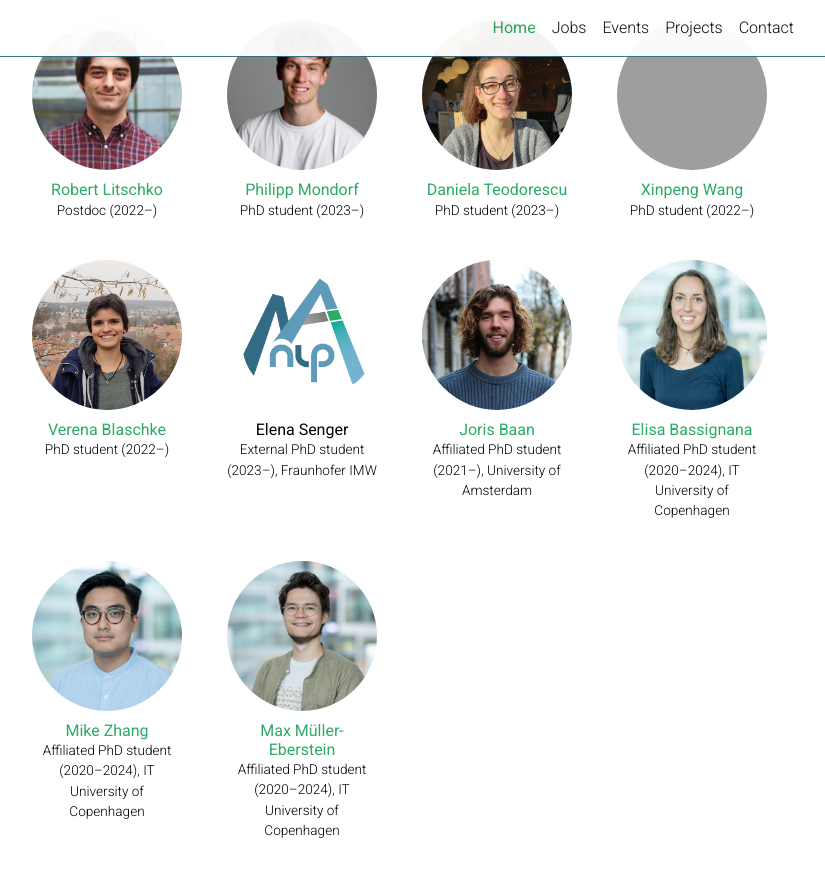
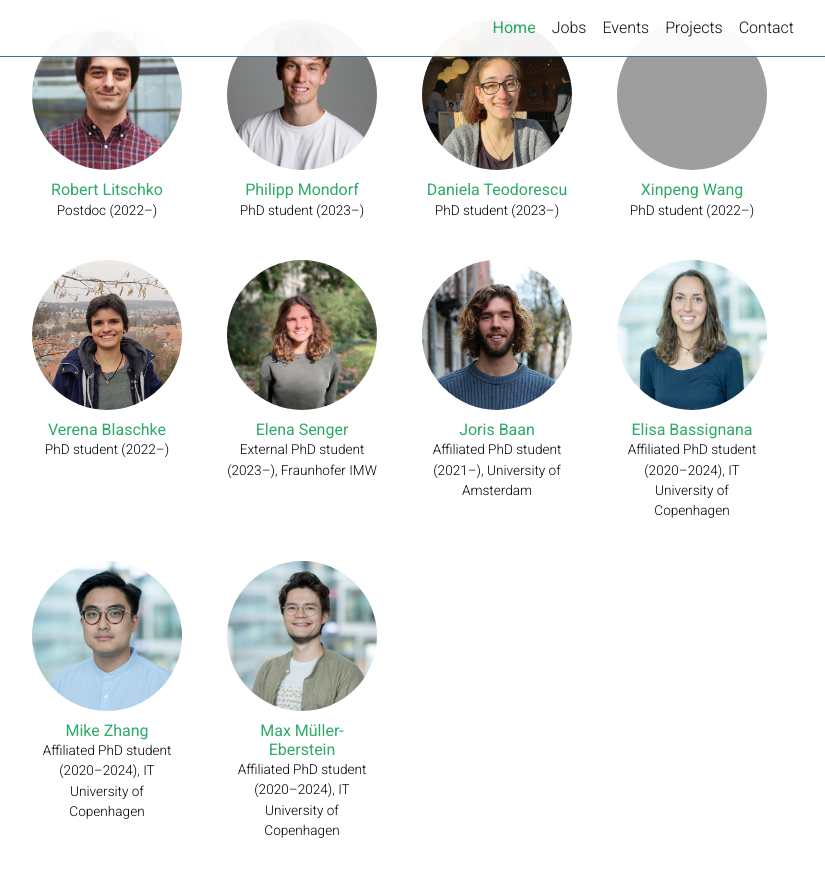
Before and after one commit to mainlp/mainlp.github.io, a Jekyll site: the page built from _pages/about.md, in a window 1280 px wide and 900 px high, scrolled down 1248 px. Shown: the top 877 px of the window, without its empty margins (223-1048 px from the left). Built offline with Jekyll 4.4.1, drawn with Linux system fonts in a browser that asks for light colours; full-size pictures stand in for the smaller copies a plugin makes; comment, search, counter and statistics services are not loaded; a style sheet for code colours, icons or effects is not loaded; grey boxes are pictures that could not be loaded.

Commit message:
Update about.md, welcome Elena

```diff
--- a/_pages/about.md
+++ b/_pages/about.md
@@ -56,8 +56,8 @@ staff:
       picture: verena.jpg
     - name: Elena Senger
       description: External PhD student (2023–), Fraunhofer IMW
-      website: #
-      picture: mainlp-logo-500.png
+      website: https://elenasenger.netlify.app/
+      picture: elena.jpg
     - name: Joris Baan
       description: Affiliated PhD student (2021–), University of Amsterdam
       website: https://jorisbaan.nl/
```
